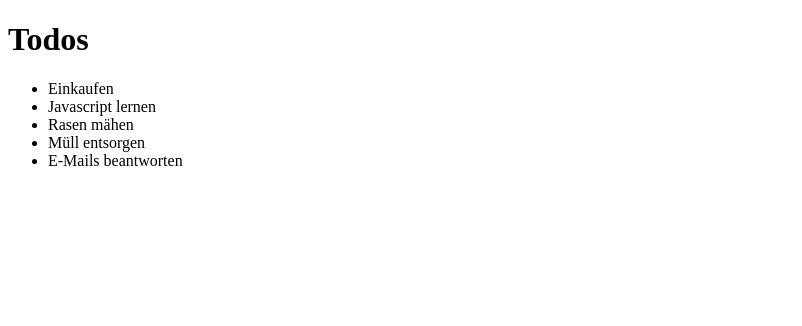
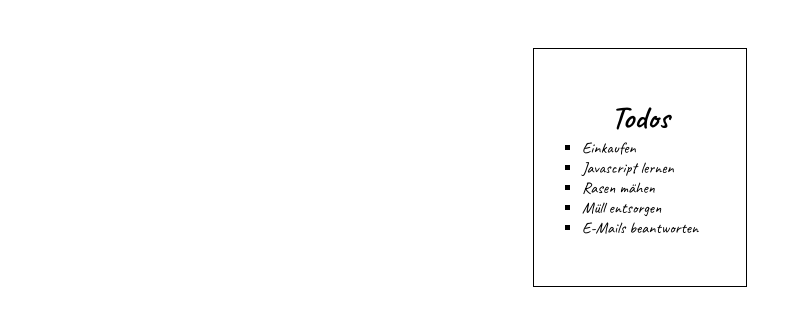
Before and after one commit to vanessainn/231108_aufgabe, a plain HTML site: page index.html in a window 1280 px wide. Shown: the whole page, without its empty margins (0-802 px from the left). Drawn offline with Linux system fonts and the light colour scheme.

Commit message:
add css.

```diff
--- a/css/style.css
+++ b/css/style.css
@@ -0,0 +1,44 @@
+/* caveat-regular - latin */
+@font-face {
+    font-display: swap; /* Check https://developer.mozilla.org/en-US/docs/Web/CSS/@font-face/font-display for other options. */
+    font-family: 'Caveat';
+    font-style: normal;
+    font-weight: 400;
+    src: url('../fonts/caveat-v18-latin-regular.woff2') format('woff2'); /* Chrome 36+, Opera 23+, Firefox 39+, Safari 12+, iOS 10+ */
+  }
+  /* caveat-600 - latin */
+  @font-face {
+    font-display: swap; /* Check https://developer.mozilla.org/en-US/docs/Web/CSS/@font-face/font-display for other options. */
+    font-family: 'Caveat';
+    font-style: normal;
+    font-weight: 600;
+    src: url('../fonts/caveat-v18-latin-600.woff2') format('woff2'); /* Chrome 36+, Opera 23+, Firefox 39+, Safari 12+, iOS 10+ */
+  }
+
+  body {
+    font-family: 'Caveat';
+    display: flex;
+    justify-content: center;
+    align-items: center;
+    padding: 0;
+    margin: 0;
+  }
+
+  .todolist {
+    border: 1px solid black;
+    display: flex;
+    flex-direction: column;
+    justify-content: center;
+    align-items: center;
+    margin-top: 3rem;
+    padding: 3rem;
+  }
+
+  ul {
+    list-style-type: square;
+  }
+
+  h1, ul {
+    margin: 0;
+    padding: 0;
+  }
--- a/index.html
+++ b/index.html
@@ -10,8 +10,8 @@
 </head>
 <body>
 
-    <h1>Todos</h1>
-    <div>
+    <div class="todolist">
+        <h1>Todos</h1>
         <ul>
             <li>Einkaufen</li>
             <li>Javascript lernen</li>
```
Also changed, not shown: fonts/caveat-v18-latin-600.woff2 (added), fonts/caveat-v18-latin-regular.woff2 (added), 1 other file.
